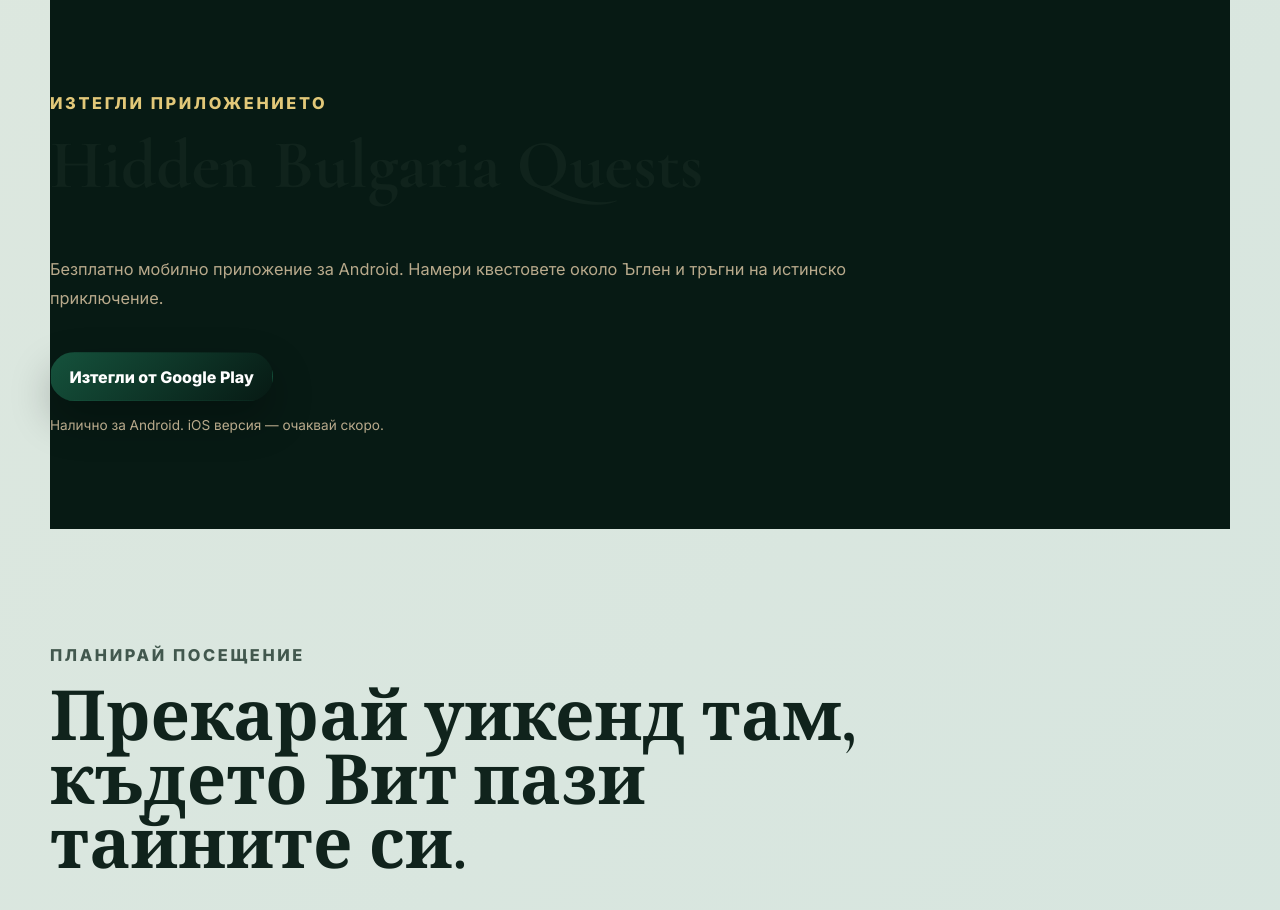
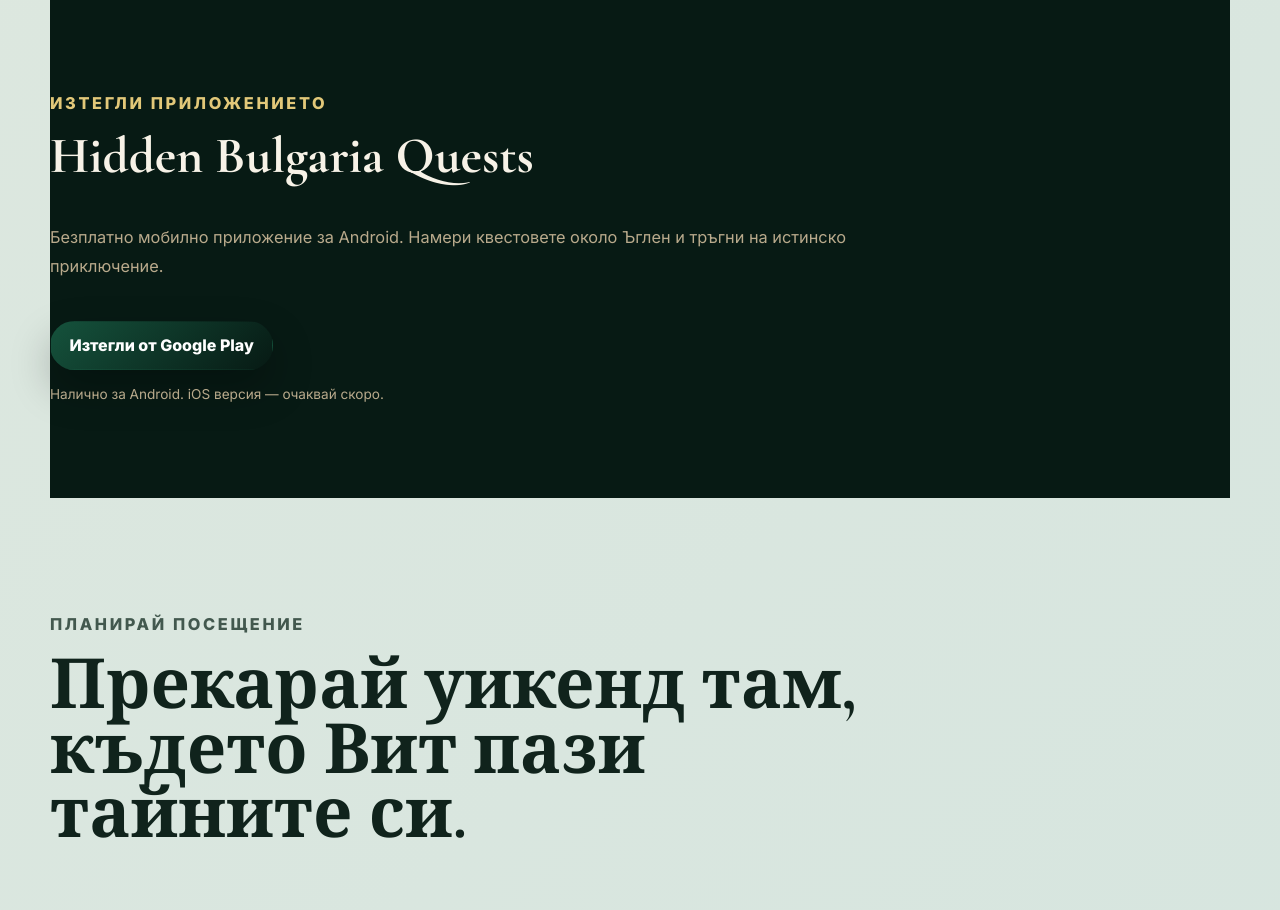
Before and after one commit to DevOpsio-sv/aglen, a React (Vite) app: page / in a window 1280 px wide. Shown: the part 10120-11030 px from the top of the page. Built offline with nearby package versions, Linux system fonts and the light colour scheme.

Commit message:
feat: update download screen layout

```diff
--- a/src/styles.css
+++ b/src/styles.css
@@ -964,6 +964,11 @@
   color: var(--gold-soft);
 }
 
+.app-section h2 {
+  color: var(--mist);
+  font-size: clamp(2rem, 4vw, 3.5rem);
+}
+
 .app-section .section-heading p:last-child {
   color: var(--stone);
 }
```
